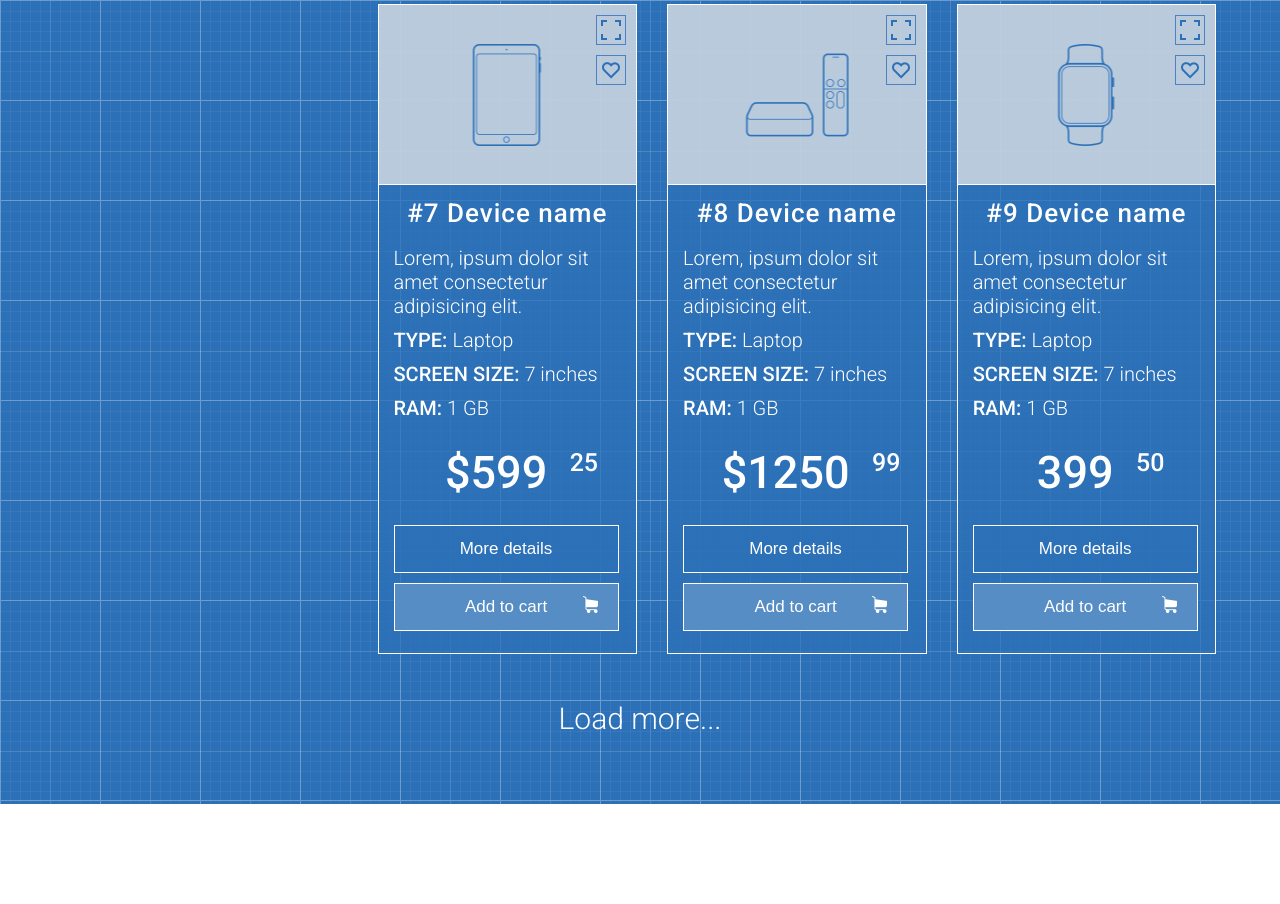
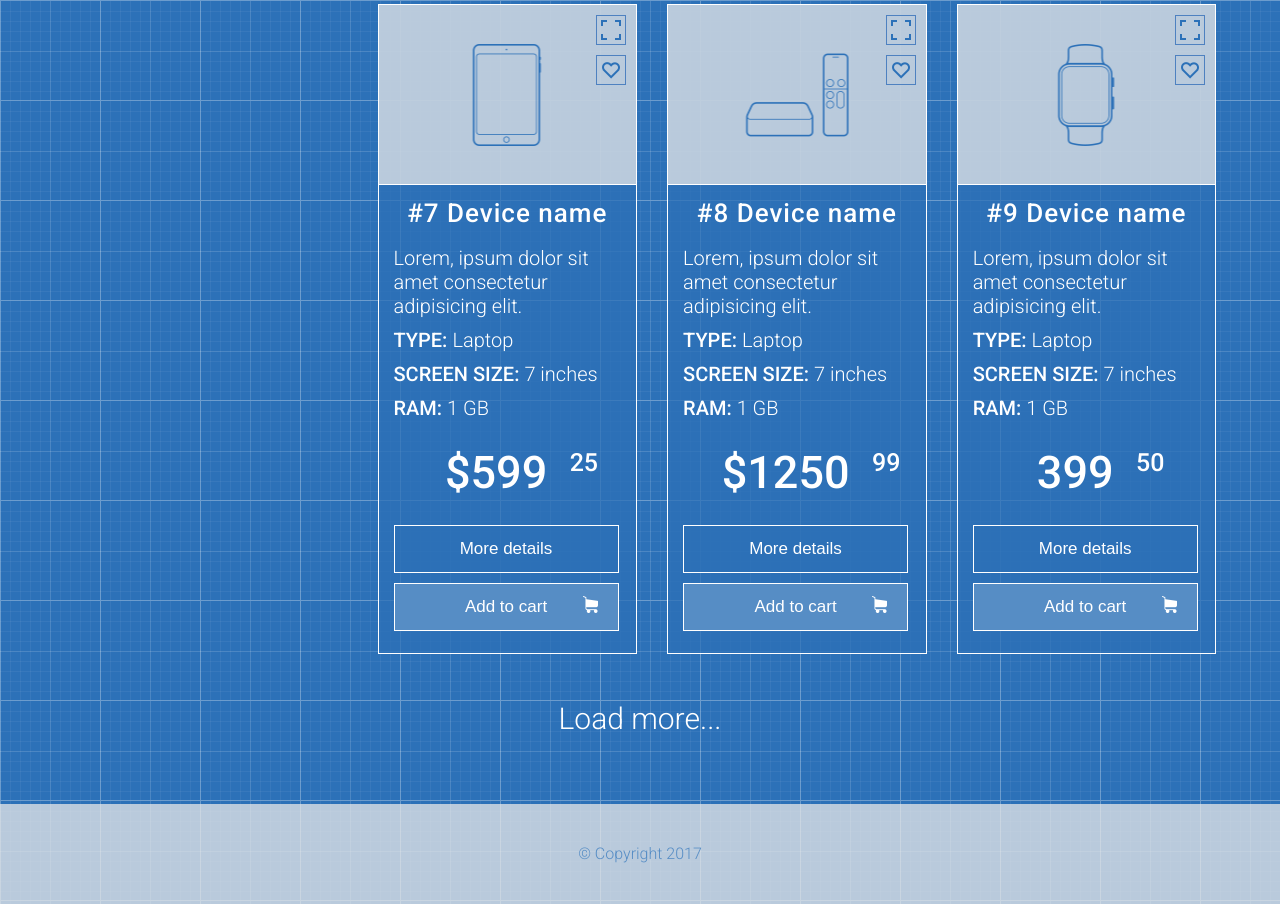
Before and after one commit to JuliaShandra/JuliaShandra-shop-project.io, a plain HTML site: page index.html in a window 1280 px wide. Shown: the part 2000-2904 px from the top of the page. Before the commit the page ends 2804 px from the top, so only its background shows below. Drawn offline with Linux system fonts and the light colour scheme.

Commit message:
creared footer

```diff
--- a/index.html
+++ b/index.html
@@ -323,5 +323,11 @@
         <p class="load"><a href="#">Load more...</a></p>
     </main>
 
+    <footer>
+        <div class="footer">
+            <p>&copy; Copyright 2017</p>
+        </div>
+    </footer>
+
 </body>
 </html>
```
